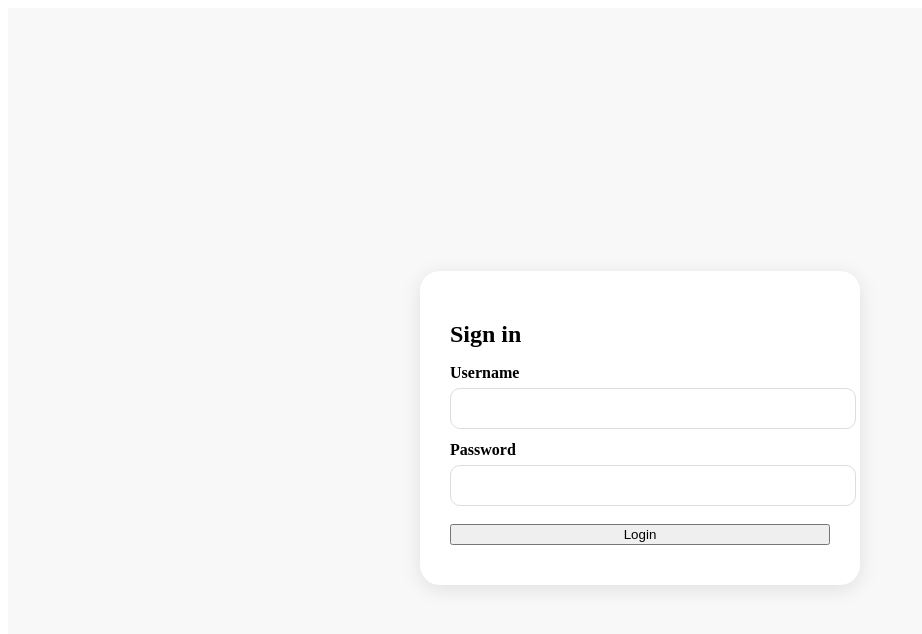
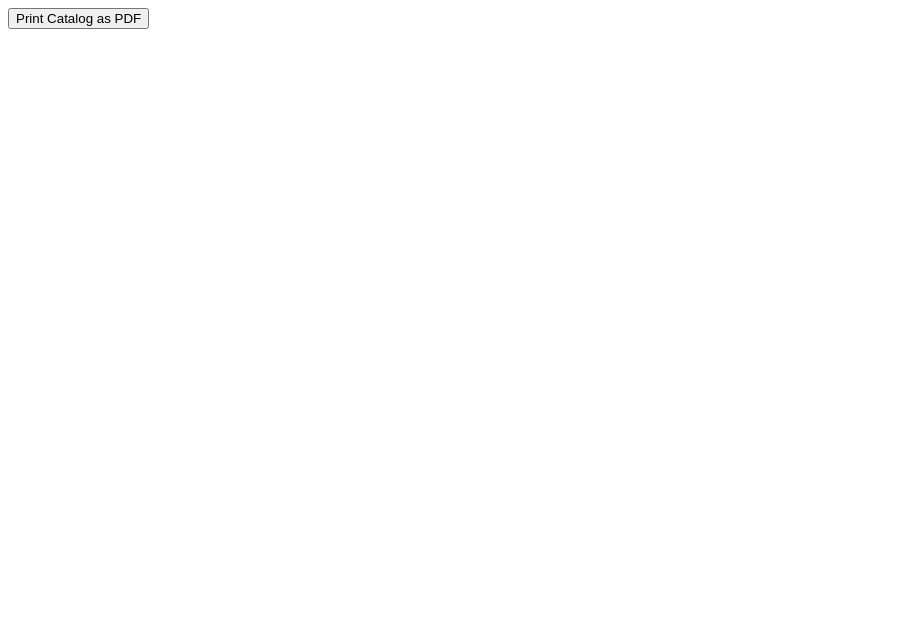
Before and after one commit to asad-khilji/products, a plain HTML site: page index.html in a window 1280 px wide. Shown: the whole page, without its empty margins (0-922 px from the left). Drawn offline with Linux system fonts and the light colour scheme.

Commit message:
Update index.html

```diff
--- a/index.html
+++ b/index.html
@@ -7,31 +7,8 @@
   <link rel="stylesheet" href="style.css"/>
 </head>
 <body>
-  <!-- Auth-only top bar -->
-  <div class="topbar hidden" id="topbar">
-    <button id="printBtn">Print Catalog as PDF</button>
-    <button id="logoutBtn" class="logout">Logout</button>
-  </div>
-
-  <!-- Catalog -->
-  <div id="catalog" class="catalog hidden"></div>
-
-  <!-- Login screen -->
-  <div id="loginScreen" class="login-screen">
-    <div class="login-wrap">
-      <h2>Sign in</h2>
-      <form id="loginForm">
-        <label for="username">Username</label>
-        <input id="username" name="username" type="text" autocomplete="username" required />
-
-        <label for="password">Password</label>
-        <input id="password" name="password" type="password" autocomplete="current-password" required />
-
-        <button type="submit">Login</button>
-        <div id="loginError" class="error" aria-live="polite"></div>
-      </form>
-    </div>
-  </div>
+  <button onclick="window.print()">Print Catalog as PDF</button>
+  <div id="catalog" class="catalog"></div>
 
   <script src="script.js"></script>
 </body>
```
